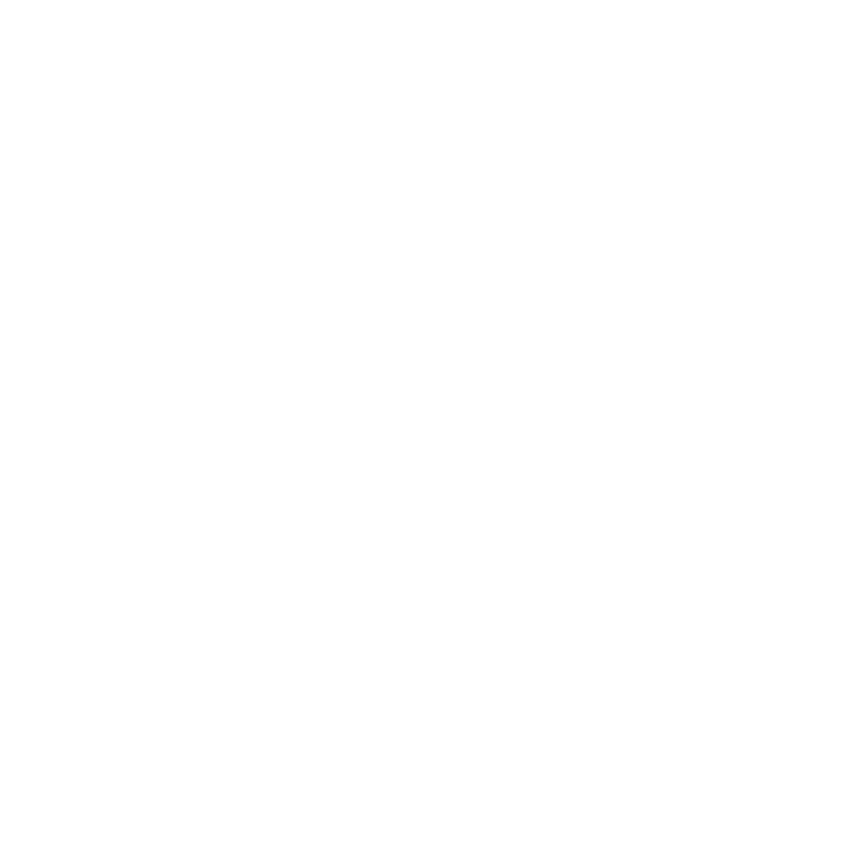
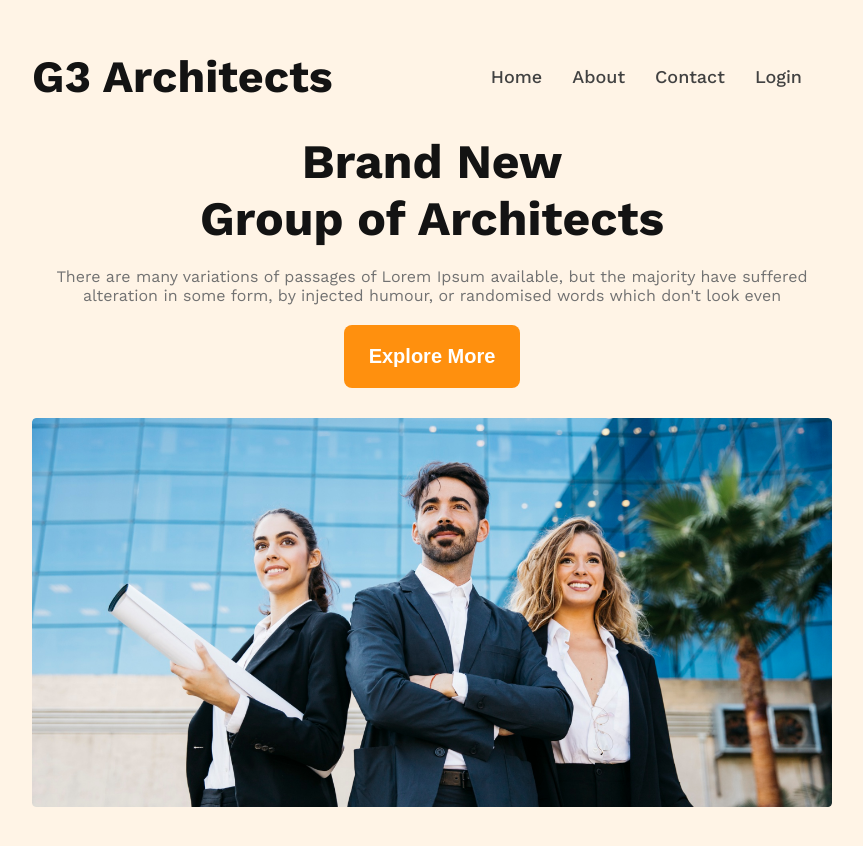
Before and after one commit to juidebnath10/G3-Architects, a plain HTML site: page index.html in a window 1280 px wide. Shown: the whole page, without its empty margins (208-1071 px from the left). Before the commit the page ends 800 px from the top, so only its background shows below. Drawn offline with nearby package versions, Linux system fonts and the light colour scheme.

Commit message:
header & banner section added

```diff
--- a/index.html
+++ b/index.html
@@ -7,6 +7,33 @@
     <link rel="stylesheet" href="styles/architect.css">
 </head>
 <body>
+    <header>
+        <nav>
+            <h3 class="nav-title">G3 Architects</h3>
+            <ul>
+                <li><a href="">Home</a></li>
+                <li><a href="">About</a></li>
+                <li><a href="">Contact</a></li>
+                <li><a href="">Login</a></li>
+            </ul>
+        </nav>
+        <div class="banner">
+            <div class="banner-content">
+                <h1 class="banner-title">Brand New<br>Group of Architects</h1>
+                <p class="banner-description">There are many variations of passages of Lorem Ipsum available, but the majority have suffered alteration in some form,
+                by injected humour, or randomised words which don't look even</p>
+                <button class="btn-primary">Explore More</button>
+            </div>
+            <img src="images/banner.png" alt="">
+        </div>
+    </header>
 
+    <main>
+
+    </main>
+
+    <footer>
+
+    </footer>
 </body>
 </html>
--- a/styles/architect.css
+++ b/styles/architect.css
@@ -0,0 +1,106 @@
+/* Work sans font from google fonts */
+@import url('https://fonts.googleapis.com/css2?family=Work+Sans:wght@400;500;600;700;800;900&display=swap');
+
+*{
+    margin: 0;
+    padding: 0;
+}
+
+body{
+    font-family: 'Work Sans', sans-serif;
+}
+
+.btn-primary{
+    font-size: 1.25rem;
+    font-weight: 600;
+    border-radius: 8px;
+    border: 0;
+    color: #fff;
+    background: #FF900E;
+    padding: 20px 25px;
+    cursor: pointer;
+}
+
+/* header styles */
+
+header{
+    background: rgba(255, 144, 14, 0.10);
+    padding: 50px 240px;
+}
+
+nav{
+    display: flex;
+    justify-content: space-between;
+    align-items: center;
+}
+
+.nav-title{
+    font-size: 2.8rem;
+    font-weight: 700;
+    color: #131313;
+}
+
+nav > ul{
+    display: flex;
+}
+
+nav li{
+    list-style: none;
+    margin-right: 30px;
+    font-size: 18px;
+    font-weight: 500;
+}
+
+nav li a{
+    text-decoration: none;
+    color:  #424242;
+}
+
+/* banner style */
+.banner-content{
+    max-width: 800px;
+    text-align: center;
+    margin: 30px auto 30px;
+}
+
+.banner-title{
+    font-size: 3rem;
+    font-weight: 700;
+    color: #131313;
+}
+
+.banner-description{
+    color: #727272;
+    padding: 20px 0px;
+}
+
+.banner img{
+    width: 100%;
+}
+
+
+
+/* responsive media query */
+
+@media screen and (max-width: 576px){
+    header{
+        padding: 20px;
+    }
+
+    nav{
+        flex-direction: column;
+        gap: 20px;
+    }
+}
+
+
+@media screen and (min-width: 577px) and (max-width: 992px){
+    header{
+        padding: 50px;
+    }
+
+    nav{
+        flex-direction: column;
+        gap: 20px;
+    }
+}
```
